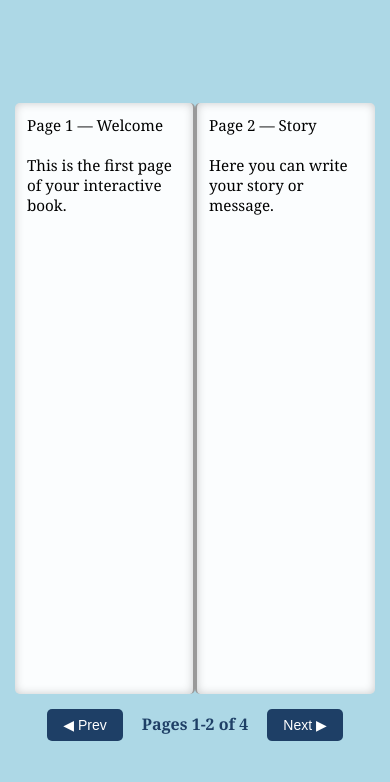
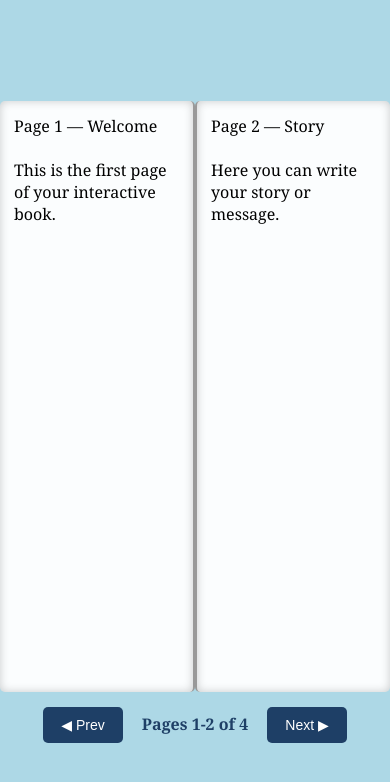
Before and after one commit to vincearoma24-crypto/Test, a plain HTML site: page index.html in a window 390 px wide. Drawn offline with Linux system fonts and the light colour scheme.

Commit message:
Add files via upload

```diff
--- a/index.html
+++ b/index.html
@@ -17,10 +17,10 @@
       position: relative;
     }
     .book {
-      width: 95%;          /* responsive width */
-      max-width: 420px;    /* fits phone screens */
-      height: 75vh;        /* fills most of viewport */
-      max-height: 600px;   /* cap for larger devices */
+      width: 100%;          /* take full width */
+      max-width: 600px;     /* wider cap for phones */
+      height: 75vh;         /* fills most of viewport */
+      max-height: 650px;    /* taller cap */
       perspective: 2000px;
       position: relative;
       z-index: 1;
@@ -32,10 +32,10 @@
       background: rgba(255,255,255,0.95);
       box-sizing: border-box;
       box-shadow: inset 0 0 10px rgba(0,0,0,0.2);
-      padding: 15px;
+      padding: 18px;
       overflow-y: auto;
       border-radius: 5px;
-      font-size: 1em;
+      font-size: 1.05em;   /* slightly larger text */
     }
     .left-page {
       border-right: 2px solid #999;
@@ -66,7 +66,7 @@
       background: #1e3f66;
       color: #fff;
       border: none;
-      padding: 10px 20px;
+      padding: 12px 24px;
       margin: 0 5px;
       cursor: pointer;
       font-size: 16px;
@@ -97,16 +97,16 @@
     /* Mobile adjustments */
     @media (max-width: 480px) {
       .book {
-        max-width: 360px;
+        max-width: 420px;   /* wider for phone */
         height: 70vh;
       }
       .page {
-        font-size: 0.95em;
-        padding: 12px;
+        font-size: 1em;
+        padding: 14px;
       }
       button {
         font-size: 14px;
-        padding: 8px 16px;
+        padding: 10px 18px;
       }
     }
   </style>
```
